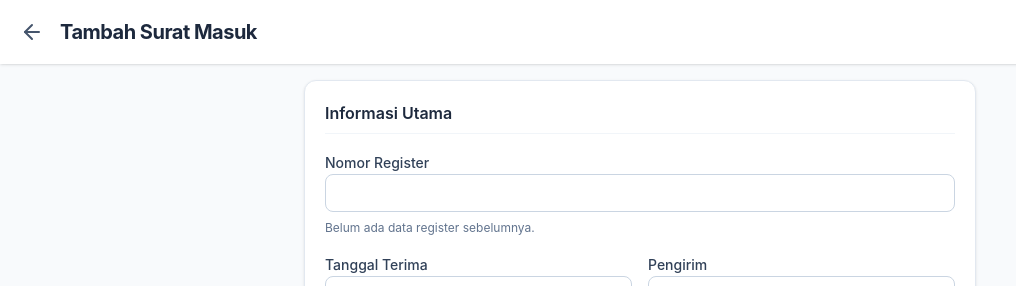
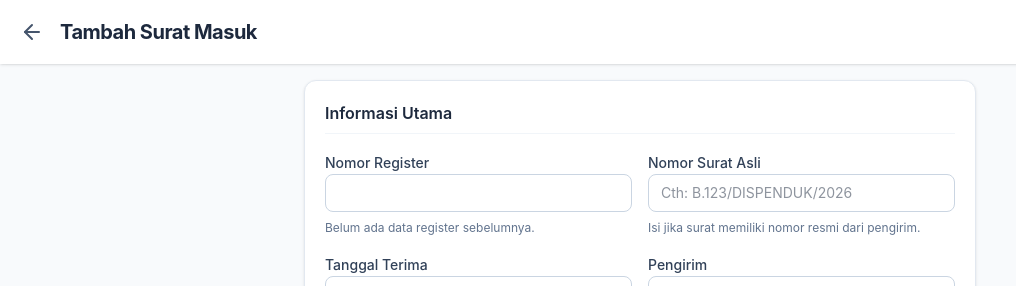
Before and after one commit to stikkeju/digital_arsip_desa, a SvelteKit app: page /arsip/masuk/tambah in a window 1280 px wide. Shown: the top 286 px of the page, without its empty margins (0-1016 px from the left). Built offline with nearby package versions, Linux system fonts and the light colour scheme; no server answers; the database is empty.

Commit message:
feat: add no_surat column to surat masuk and search logic

```diff
--- a/src/routes/arsip/masuk/+page.svelte
+++ b/src/routes/arsip/masuk/+page.svelte
@@ -29,6 +29,7 @@
 			const terms = searchQuery.toLowerCase().split(' ').filter(t => t);
 			const fullText = [
 				surat.no_register || '',
+				surat.no_surat || '',
 				surat.pengirim || '',
 				surat.perihal || '',
 				surat.keterangan || ''
@@ -133,6 +134,11 @@
 									<span class="rounded-lg bg-blue-100 px-2.5 py-1 text-xs font-bold text-blue-700 uppercase tracking-wider">
 										Reg: {surat.no_register}
 									</span>
+									{#if surat.no_surat}
+										<span class="text-xs font-semibold text-slate-500 bg-white border border-slate-200 px-2 py-0.5 rounded-md shadow-sm truncate max-w-[120px]" title={surat.no_surat}>
+											{surat.no_surat}
+										</span>
+									{/if}
 								</div>
 								<span class="text-[11px] font-medium text-slate-500 bg-slate-100 px-2 py-1 rounded-md">{formatDate(surat.tanggal_terima)}</span>
 							</div>
@@ -178,6 +184,7 @@
 						<thead class="bg-slate-50/80 text-xs font-bold uppercase tracking-wider text-slate-500 border-b border-slate-200">
 							<tr>
 								<th class="px-4 py-4 whitespace-nowrap">No. Reg</th>
+								<th class="px-4 py-4 whitespace-nowrap">No. Surat</th>
 								<th class="px-4 py-4 whitespace-nowrap">Tgl. Terima</th>
 								<th class="px-4 py-4 min-w-[200px]">Pengirim</th>
 								<th class="px-4 py-4 min-w-[250px]">Perihal</th>
@@ -189,6 +196,7 @@
 							{#each filteredArsip as surat}
 								<tr onclick={() => goto(`/arsip/masuk/${surat.id}`)} class="hover:bg-blue-50/50 transition-colors cursor-pointer group">
 									<td class="px-4 py-3 font-bold text-slate-800 group-hover:text-blue-700">{surat.no_register}</td>
+									<td class="px-4 py-3 font-medium text-slate-600">{surat.no_surat || '-'}</td>
 									<td class="px-4 py-3 whitespace-nowrap text-slate-500">{formatDate(surat.tanggal_terima)}</td>
 									<td class="px-4 py-3 font-medium text-slate-700">{surat.pengirim || '-'}</td>
 									<td class="px-4 py-3 font-semibold text-slate-800 group-hover:text-blue-700">{surat.perihal || '-'}</td>
--- a/src/routes/arsip/masuk/[id]/+page.svelte
+++ b/src/routes/arsip/masuk/[id]/+page.svelte
@@ -11,6 +11,7 @@
 
 	let formData = $state({
 		no_register: arsip.no_register || '',
+		no_surat: arsip.no_surat || '',
 		tanggal_terima: arsip.tanggal_terima || '',
 		pengirim: arsip.pengirim || '',
 		perihal: arsip.perihal || '',
@@ -172,9 +173,16 @@
 			<div class="rounded-xl border border-slate-200 bg-white p-5 shadow-sm space-y-4">
 				<h2 class="font-semibold text-slate-800 border-b border-slate-100 pb-2">Informasi Utama</h2>
 
-				<div class="space-y-1">
-					<label class="text-sm font-medium text-slate-700" for="no_register">Nomor Register</label>
-					<input type="text" id="no_register" bind:value={formData.no_register} class="w-full rounded-lg border border-slate-300 px-3 py-2 text-sm focus:border-blue-500 focus:ring-1 focus:ring-blue-500 outline-none" required />
+				<div class="grid grid-cols-1 gap-4 sm:grid-cols-2">
+					<div class="space-y-1">
+						<label class="text-sm font-medium text-slate-700" for="no_register">Nomor Register</label>
+						<input type="text" id="no_register" bind:value={formData.no_register} class="w-full rounded-lg border border-slate-300 px-3 py-2 text-sm focus:border-blue-500 focus:ring-1 focus:ring-blue-500 outline-none" required />
+					</div>
+
+					<div class="space-y-1">
+						<label class="text-sm font-medium text-slate-700" for="no_surat">Nomor Surat Asli</label>
+						<input type="text" id="no_surat" bind:value={formData.no_surat} class="w-full rounded-lg border border-slate-300 px-3 py-2 text-sm focus:border-blue-500 focus:ring-1 focus:ring-blue-500 outline-none" placeholder="Cth: B.123/DISPENDUK/2026" />
+					</div>
 				</div>
 
 				<div class="grid grid-cols-1 gap-4 sm:grid-cols-2">
--- a/src/routes/arsip/masuk/tambah/+page.svelte
+++ b/src/routes/arsip/masuk/tambah/+page.svelte
@@ -10,6 +10,7 @@
 	// State for the main fixed columns (Arsip Masuk)
 	let formData = $state({
 		no_register: '',
+		no_surat: '',
 		tanggal_terima: '',
 		pengirim: '',
 		perihal: '',
@@ -124,6 +125,7 @@
 			<div class="rounded-xl border border-slate-200 bg-white p-5 shadow-sm space-y-4">
 				<h2 class="font-semibold text-slate-800 border-b border-slate-100 pb-2">Informasi Utama</h2>
 
+				<div class="grid grid-cols-1 gap-4 sm:grid-cols-2">
 					<div class="space-y-1">
 						<label class="text-sm font-medium text-slate-700" for="no_register">Nomor Register</label>
 						<input type="text" id="no_register" bind:value={formData.no_register} class="w-full rounded-lg border border-slate-300 px-3 py-2 text-sm focus:border-primary-500 focus:ring-1 focus:ring-primary-500 outline-none" required />
@@ -132,6 +134,13 @@
 						{:else}
 							<p class="text-xs text-slate-500 mt-1">Belum ada data register sebelumnya.</p>
 						{/if}
+					</div>
+
+					<div class="space-y-1">
+						<label class="text-sm font-medium text-slate-700" for="no_surat">Nomor Surat Asli</label>
+						<input type="text" id="no_surat" bind:value={formData.no_surat} class="w-full rounded-lg border border-slate-300 px-3 py-2 text-sm focus:border-primary-500 focus:ring-1 focus:ring-primary-500 outline-none" placeholder="Cth: B.123/DISPENDUK/2026" />
+						<p class="text-xs text-slate-500 mt-1">Isi jika surat memiliki nomor resmi dari pengirim.</p>
+					</div>
 				</div>
 
 				<div class="grid grid-cols-1 gap-4 sm:grid-cols-2">
```
Lines whose indentation alone changed are shown as unchanged.
